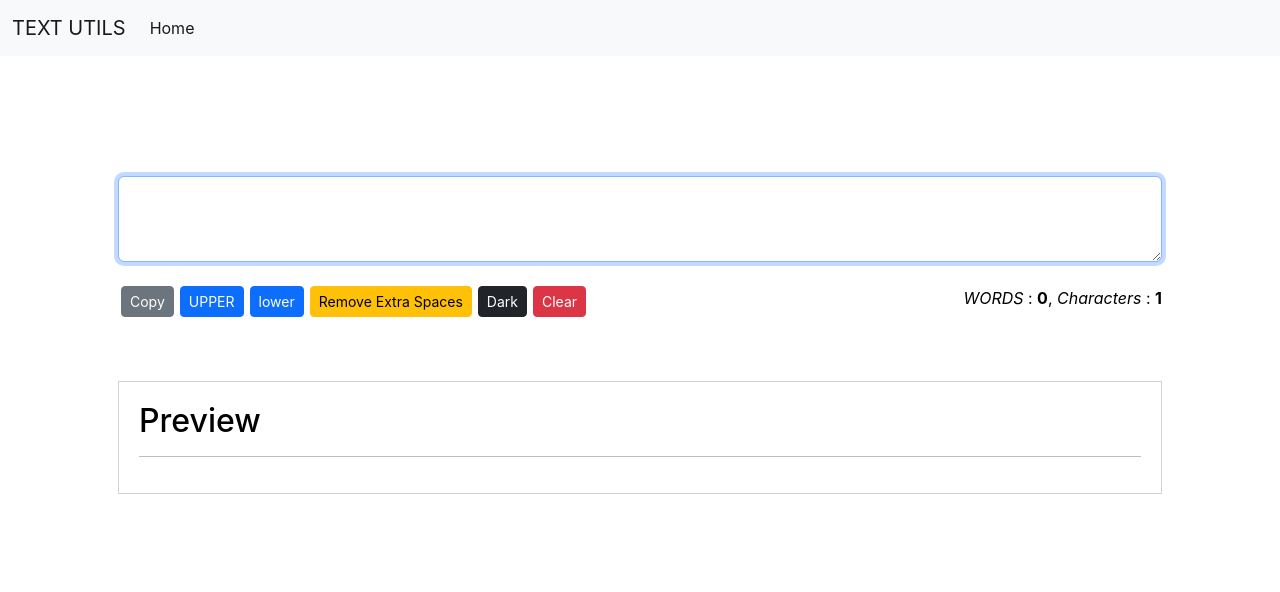
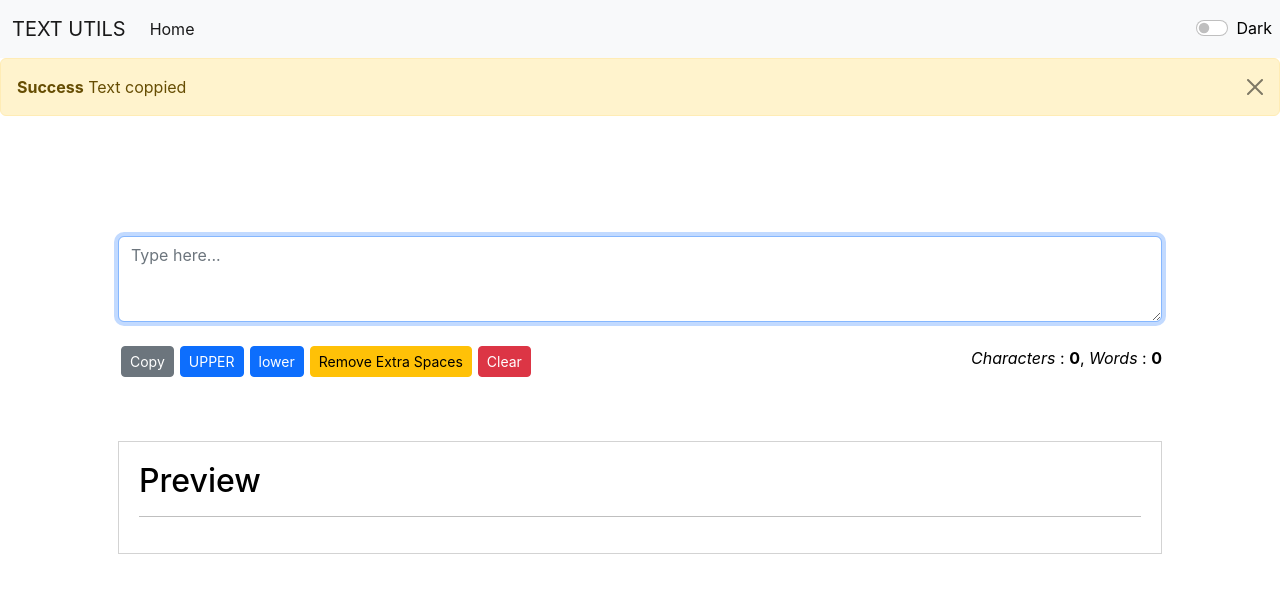
Before and after one commit to zuhaib-ali/Textutils, a React (Create React App) app: page / in a window 1280 px wide. Both pictures are taken after a click on the button "Copy". Shown: the top 592 px of the page. Built offline with nearby package versions, Linux system fonts and the light colour scheme.

Commit message:
updated code

```diff
--- a/src/App.js
+++ b/src/App.js
@@ -1,13 +1,58 @@
 import './App.css';
-import React from 'react';
+import React, { useState } from 'react';
+import Alert from './Components/Alert';
 import Navbar from './Components/Navbar'
 import TextForm from './Components/TextForm'
 
 function App() {
+  const [darkMode, setDarkMode] = useState({
+    color:"black",
+    backgroundColor:"white",
+  });
+
+  // Alert
+  const [alert, setAlert] = useState(null);
+
+  function darkModeHandler(){
+    if(darkMode.color === "black"){
+      setDarkMode({
+        color:"white",
+        backgroundColor:"#63666A"
+      });
+      document.body.style.color = "white"
+      document.body.style.backgroundColor = "#63666A"
+
+      // SET ALERT
+      setAlert({
+        title: "Mode Changed",
+        message: "Dark mode enabled"
+      });
+
+    }else{
+      setDarkMode({
+        color:"black",
+        backgroundColor:"white"
+      });
+      document.body.style.color = "black"
+      document.body.style.backgroundColor = "white"
+
+      // SET ALERT
+      setAlert({
+        title: "Mode Changed",
+        message: "Light mode enabled"
+      });
+    }
+  }
+
+  setTimeout(() => {
+    setAlert(null);
+  }, 3000);
+
   return (
     <>
-      <Navbar/>
-      <TextForm />
+      <Navbar mode={darkMode} darkModeHandler={darkModeHandler}/>
+      <Alert alert={alert}/>
+      <TextForm mode={darkMode} setAlert={setAlert}/>
     </>
   );
 }
--- /dev/null
+++ b/src/Components/Alert.js
@@ -0,0 +1,15 @@
+import React from 'react'
+
+export default function Alert(props) {
+  return (
+    props.alert && <div className="alert alert-warning alert-dismissible fade show" role="alert">
+        <strong>{props.alert.title}</strong> {props.alert.message}
+        <button type="button" class="btn-close" data-bs-dismiss="alert" aria-label="Close"></button>
+    </div>
+  )
+}
+
+Alert.defaultProps = {
+    title:"Alert title!",
+    message: "You alert message"
+}
--- a/src/Components/Navbar.js
+++ b/src/Components/Navbar.js
@@ -3,7 +3,7 @@ import { PropTypes } from 'prop-types'
 
 export default function Navbar(props) {
   return (
-    <nav className="navbar navbar-expand-lg bg-light">
+    <nav className={props.mode.color === "white" ? "navbar navbar-expand-lg navbar-dark bg-dark" : "navbar navbar-expand-lg bg-light"}>
         <div className="container-fluid">
             <a className="navbar-brand" href="/">{props.title}</a>
             <button className="navbar-toggler" type="button" data-bs-toggle="collapse" data-bs-target="#navbarNavDropdown" aria-controls="navbarNavDropdown" aria-expanded="false" aria-label="Toggle navigation">
@@ -17,10 +17,13 @@ export default function Navbar(props) {
                 </ul>
             </div>
         </div>
+        <div class="form-check form-switch p-2">
+            <label className="form-check-label" for="flexSwitchCheckDefault" style={{color:`${props.mode.color}`}}>{props.mode.color === "white" ? "Light" : "Dark"}</label>
+            <input className="form-check-input" type="checkbox" onClick={props.darkModeHandler} role="switch" id="flexSwitchCheckDefault"/>
+        </div>
     </nav>
   )
 }
-
 
 Navbar.propTypes = {
     title:PropTypes.string
--- a/src/Components/TextForm.js
+++ b/src/Components/TextForm.js
@@ -11,6 +11,7 @@ export default function TextForm(props) {
         setText(event.target.value);
     }
 
+    // COPY TEXT
     function copyHandler(){
         let para = document.getElementById("paragraph");
         let selected_text = para.value.slice(para.selectionStart, para.selectionEnd);
@@ -18,6 +19,11 @@ export default function TextForm(props) {
             selected_text = para.select();
         }
         navigator.clipboard.writeText(selected_text);
+
+        props.setAlert({
+            title:"Success",
+            message:"Text coppied"
+        });
     }
 
     // TEXT UPPER CASE
@@ -47,37 +53,17 @@ export default function TextForm(props) {
         setText(text.split(/[ ]+/).join(" "));
     }
 
+    // CLEAR ALL TEXT
     function clearTextHandler(){
         setText("");
     }
 
-    // LIGTH / DARK MODE
-    const [mode, setMode] = useState({
-        color:"black",
-        backgroundColor:"white",
-    });
-    function toggleModeHandler(){
-        if(mode.color === "white"){
-            setMode({
-                color:"black",
-                backgroundColor:"white",
-            });
-
-        }else{
-            setMode({
-                color:"white",
-                backgroundColor:"black",
-            });
-        }
-
-    }
-
     return (
-        <div className="container mt-5 p-5" style={mode}>
+        <div className="container mt-5 p-5" style={props.mode}>
             {/* TEXT AREA */}
             <div className="mb-3">
                 <label for="exampleFormControlTextarea1" className="form-label">{props.formHeading}</label>
-                <textarea style={mode} className="form-control" value={text} id="paragraph" rows="3" onChange={textFormHandler}></textarea>
+                <textarea className="form-control" style={props.mode} placeholder="Type here..." value={text} id="paragraph" rows="3" onChange={textFormHandler}></textarea>
                 <br />
                 <div style={{display:"flex", justifyContent:"space-between"}}>
                     {/* OPERATIONS */}
@@ -86,14 +72,13 @@ export default function TextForm(props) {
                         <button className="btn btn-primary btn-sm" onClick={uppercaseHandler} style={operatonButtonStyle}>UPPER</button>
                         <button className="btn btn-primary btn-sm" onClick={lowwercaseHandler} style={operatonButtonStyle}>lower</button>
                         <button className="btn btn-warning btn-sm" onClick={extraSpacesRemoveHandler} style={operatonButtonStyle}>Remove Extra Spaces</button>
-                        <button className="btn btn-dark btn-sm" onClick={toggleModeHandler} style={operatonButtonStyle}>{mode.color === "white" ? "Light" : "Dark"}</button>
                         <button className="btn btn-danger btn-sm" onClick={clearTextHandler} style={operatonButtonStyle}>Clear</button>
                     </div>
 
                     {/* TEXT DETAILS */}
                     <div className="details">
-                        <span><i>WORDS</i> : <b>{text.length}</b>, </span>
-                        <span><i>Characters</i> : <b>{text.split(" ").length}</b></span>
+                        <span><i>Characters</i> : <b>{text.length}</b>, </span>
+                        <span><i>Words</i> : <b>{text.split(" ").length-1}</b></span>
                     </div>
                 </div>
 
```
